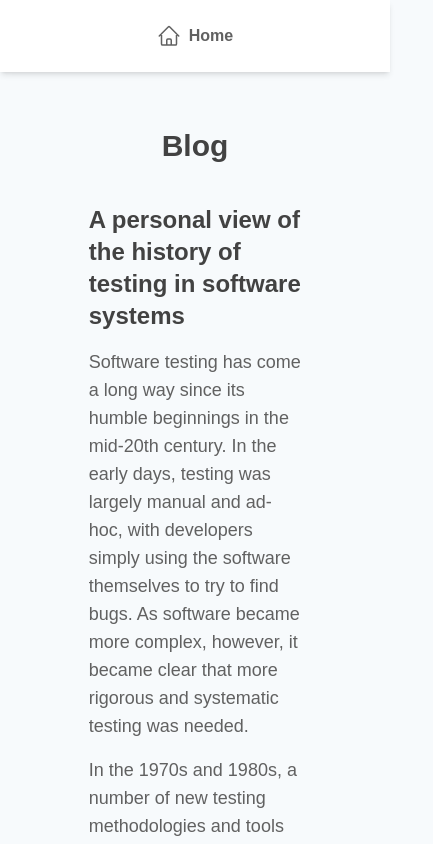
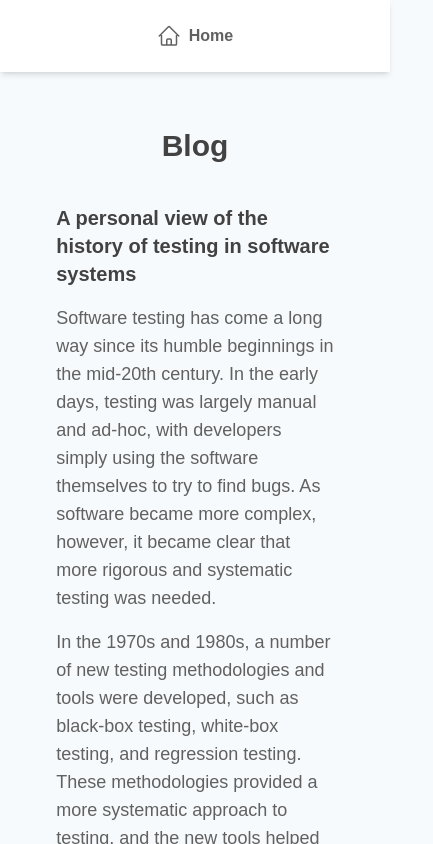
Before and after one commit to diegopartida22/diego-portfolio, a React (Create React App) app: page /blog in a window 390 px wide. Shown: the top 844 px of the page, 433 px wide, since content can reach past the window. Built offline with nearby package versions, Linux system fonts and the light colour scheme.

Commit message:
Edit blog

```diff
--- a/src/components/NavBar.js
+++ b/src/components/NavBar.js
@@ -36,7 +36,7 @@ function NavBar() {
   return (
     <div id="navbar">
       <div
-        className={`font-bold text-s sm:text-2xl flex justify-center p-6 mb-6 shadow-md fixed top-0 w-full bg-white z-10  transition-all duration-500 ${
+        className={`font-bold text-s sm:text-2xl flex justify-center p-6 mb-6 shadow-md fixed top-0 w-full bg-white z-30  transition-all duration-500 ${
           showNavbar ? "opacity-100 animate-slide-up" : "opacity-0"
         }`}
       >
--- a/src/pages/Blog.js
+++ b/src/pages/Blog.js
@@ -6,13 +6,13 @@ function Blog() {
   return (
     <div className="mt-32 flex justify-center flex-col" id="blog">
       <NavBarBlog />
-      <div className="w-3/4 mx-auto">
+      <div className="w-11/12 sm:w-3/4 mx-auto">
         <h1 className="text-3xl sm:text-6xl font-bold text-gray-800 text-center">
           Blog
         </h1>
 
         <div className="p-10 sm:px-20 text-gray-700 text-lg">
-          <h2 className="text-2xl font-bold text-gray-800">
+          <h2 className="text-xl sm:text-2xl font-bold text-gray-800">
             A personal view of the history of testing in software systems
           </h2>
 
@@ -70,7 +70,7 @@ function Blog() {
           </p>
         </div>
 
-        <div className="p-10 sm:px-20 text-gray-700 text-lg">
+        <div className="p-10 sm:px-20 text-gray-700 text-xs sm:text-lg">
           References:
           <ul className="list-disc list-inside pl-1">
             <li>
```
